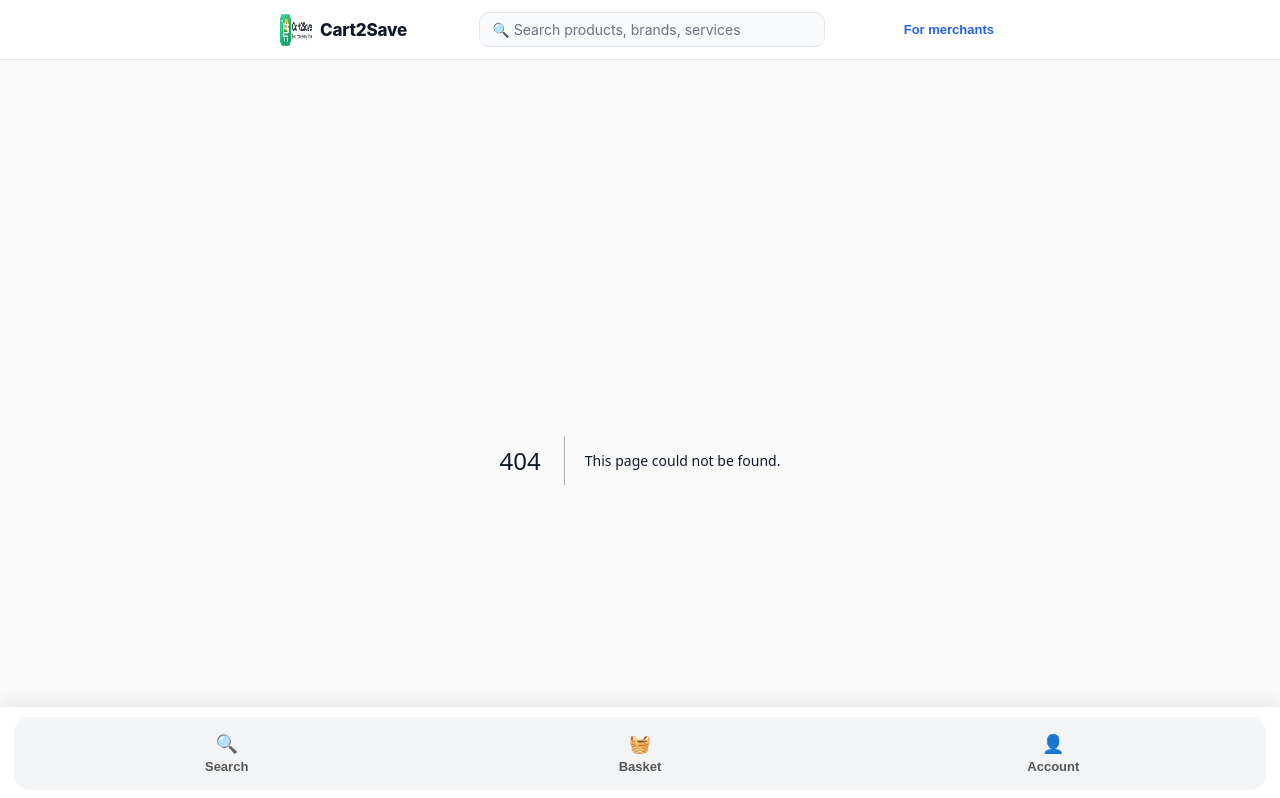
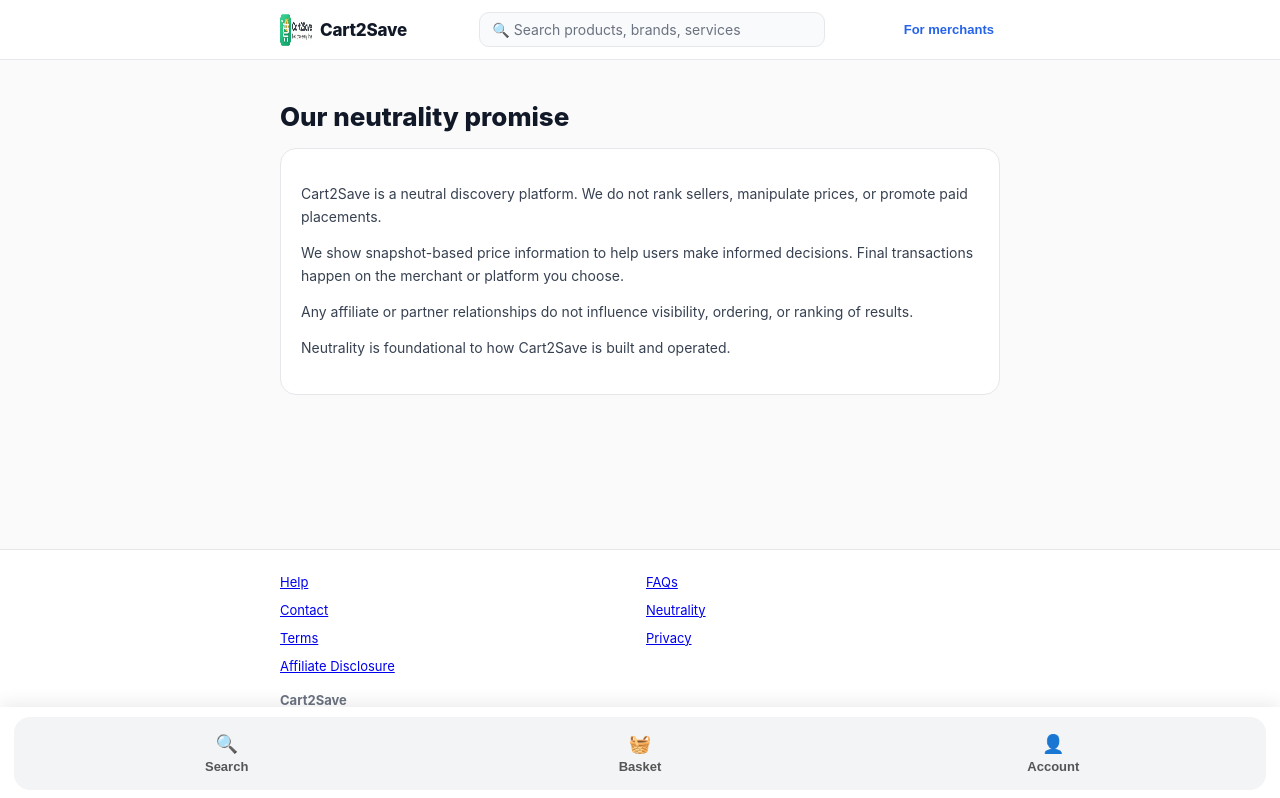
Before and after one commit to prashanthrangineni-sketch/pranix-witness-ui, a Next.js app: page /neutrality in a window 1280 px wide. Before the commit this address had no page. Shown: the top 798 px of the page. Built offline with nearby package versions, Linux system fonts and the light colour scheme.

Commit message:
Create page.tsx

```diff
--- /dev/null
+++ b/app/neutrality/page.tsx
@@ -0,0 +1,41 @@
+export default function NeutralityPage() {
+  return (
+    <main style={{ maxWidth: '720px', margin: '0 auto', padding: '24px 16px' }}>
+      <h1 style={{ fontSize: '26px', fontWeight: 800, marginBottom: '16px' }}>
+        Our neutrality promise
+      </h1>
+
+      <div
+        style={{
+          background: '#ffffff',
+          border: '1px solid #e5e7eb',
+          borderRadius: '16px',
+          padding: '20px',
+          fontSize: '14px',
+          color: '#374151',
+          lineHeight: 1.6,
+        }}
+      >
+        <p>
+          Cart2Save is a neutral discovery platform. We do not rank sellers,
+          manipulate prices, or promote paid placements.
+        </p>
+
+        <p>
+          We show snapshot-based price information to help users make informed
+          decisions. Final transactions happen on the merchant or platform you
+          choose.
+        </p>
+
+        <p>
+          Any affiliate or partner relationships do not influence visibility,
+          ordering, or ranking of results.
+        </p>
+
+        <p>
+          Neutrality is foundational to how Cart2Save is built and operated.
+        </p>
+      </div>
+    </main>
+  )
+}
```
